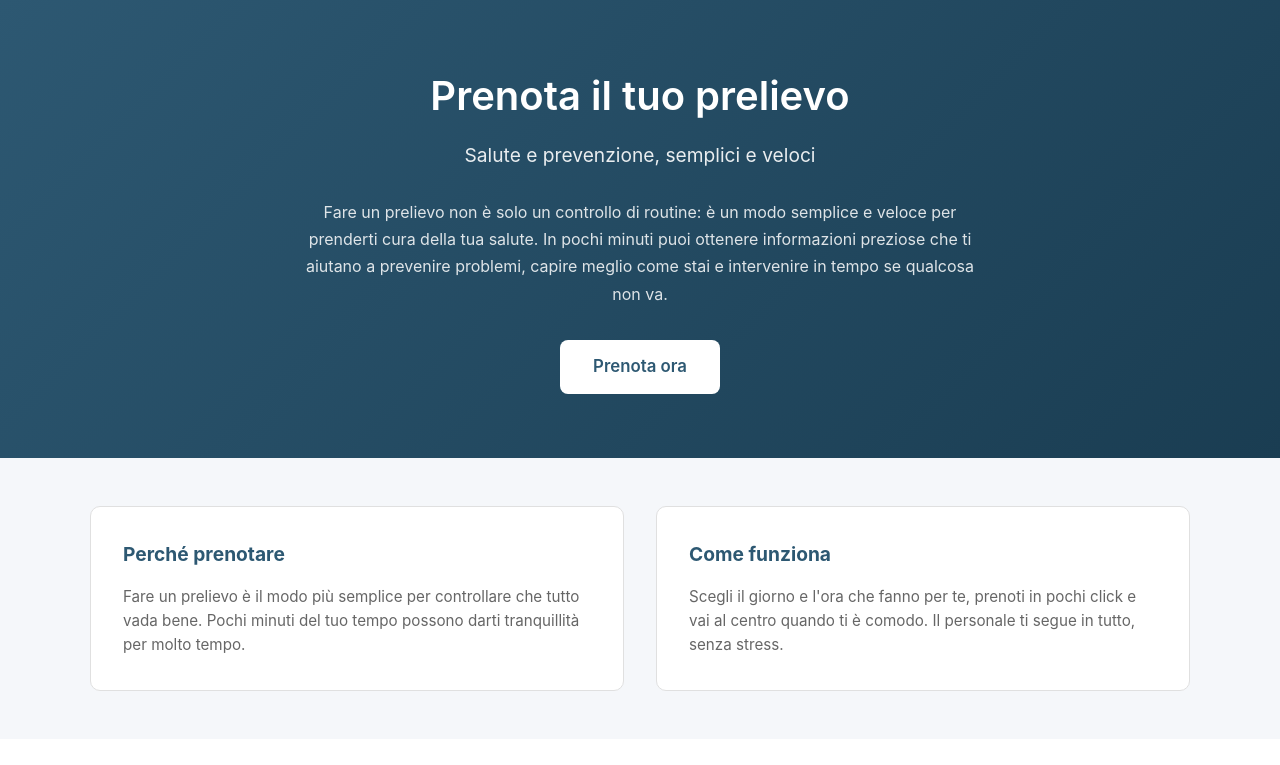
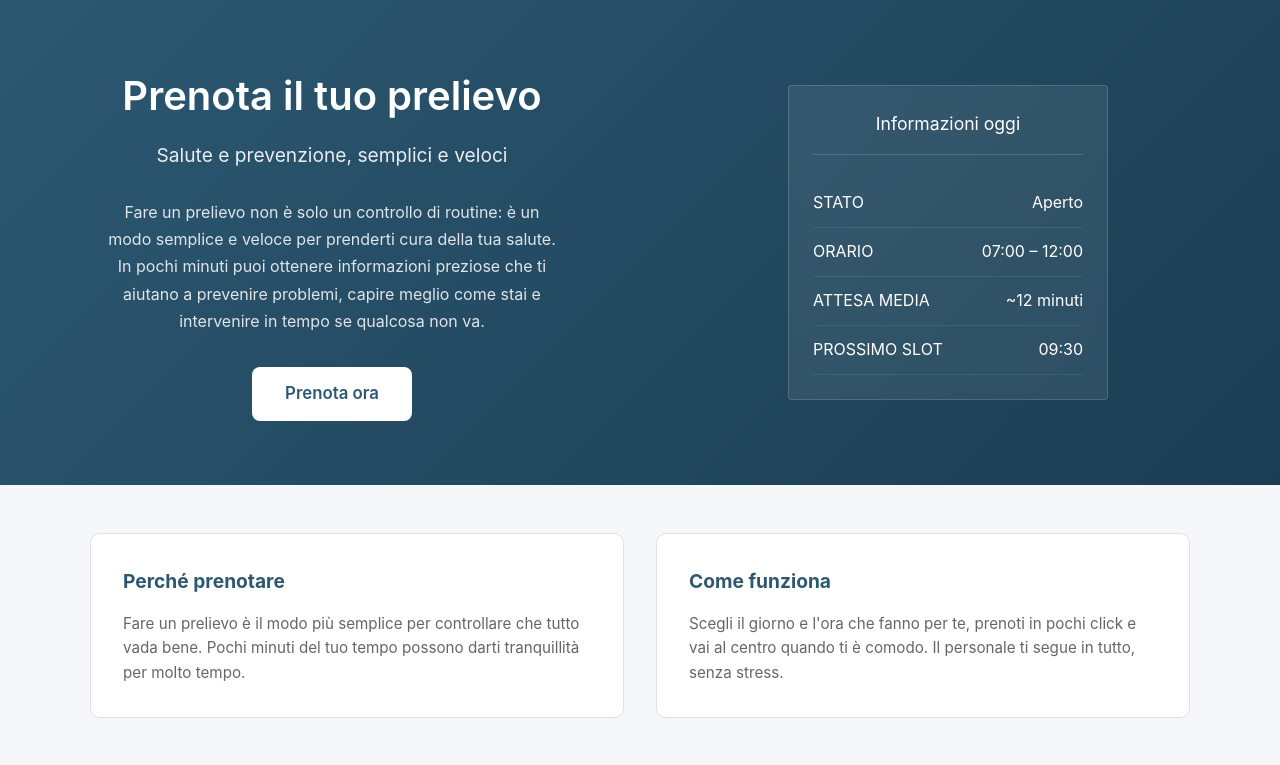
Before and after one commit to roberto695/progetto_tec_web, a PHP site: page / in a window 1280 px wide. Shown: the part 97-862 px from the top of the page. Run offline with PHP 8.4, Linux system fonts and the light colour scheme.

Commit message:
completamento home momentaneo

```diff
--- a/src/style.css
+++ b/src/style.css
@@ -157,10 +157,42 @@ body {
     color: #ffffff;
     padding: 4em 1.5em;
     text-align: center;
+    display: grid;
+    grid-template-columns: 1fr 1fr;
 }
 
+.hero-orari {
+    display: flex;
+    align-items: center;
+    justify-content: center;
+}
+.hero-card {
+    background: rgba(255,255,255,0.08);
+    border: 1px solid rgba(255,255,255,0.15);
+    border-radius: 4px;
+    padding: 1.5rem;
+    width: 320px;
+    backdrop-filter: blur(4px);
+    position: relative;
+    z-index: 1;
+}
+.hero-card-title {
+    font-size: 1.1rem;
+    margin-bottom: 1.5rem;
+    padding-bottom: 1rem;
+    border-bottom: 1px solid rgba(255,255,255,0.15);
+}
+.info-row {
+    display: flex;
+    justify-content: space-between;
+    align-items: center;
+    padding: 0.7rem 0;
+    border-bottom: 1px solid rgba(255,255,255,0.08);
+}
+
+
 .hero-content {
-    max-width: 700px;
+    max-width: 450px;
     margin: 0 auto;
 }
 
--- a/src/template/index.html
+++ b/src/template/index.html
@@ -31,7 +31,9 @@
     </header>
 
     <main>
+
         <section id="hero">
+
             <div class="hero-content">
                 <h1>Prenota il tuo prelievo</h1>
                 <p class="subtitle">Salute e prevenzione, semplici e veloci</p>
@@ -43,6 +45,37 @@
                 </p>
                 <a href="prenotazioni.php" class="bottone">Prenota ora</a>
             </div>
+
+            <div class="hero-orari">
+
+                <div class="hero-card">
+
+                    <div class="hero-card-title">Informazioni oggi</div>
+
+                    <div class="info-row">
+                        <span>STATO</span>
+                        <span>Aperto</span>
+                    </div>
+
+                    <div class="info-row">
+                        <span>ORARIO</span>
+                        <span>07:00 – 12:00</span>
+                    </div>
+
+                    <div class="info-row">
+                        <span>ATTESA MEDIA</span>
+                        <span>~12 minuti</span>
+                    </div>
+
+                    <div class="info-row">
+                        <span>PROSSIMO SLOT</span>
+                        <span>09:30</span>
+                    </div>
+
+                </div>
+
+            </div>
+
         </section>
 
         <section id="info">
```
